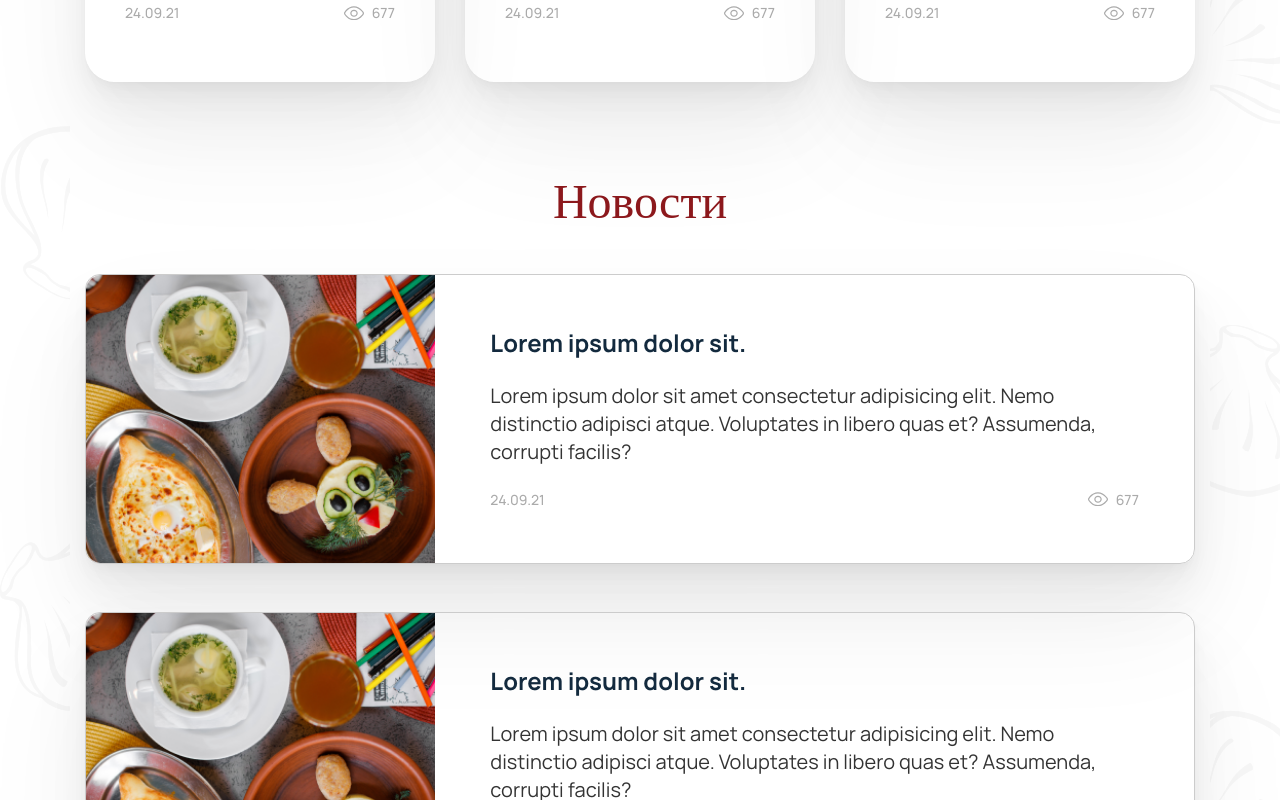
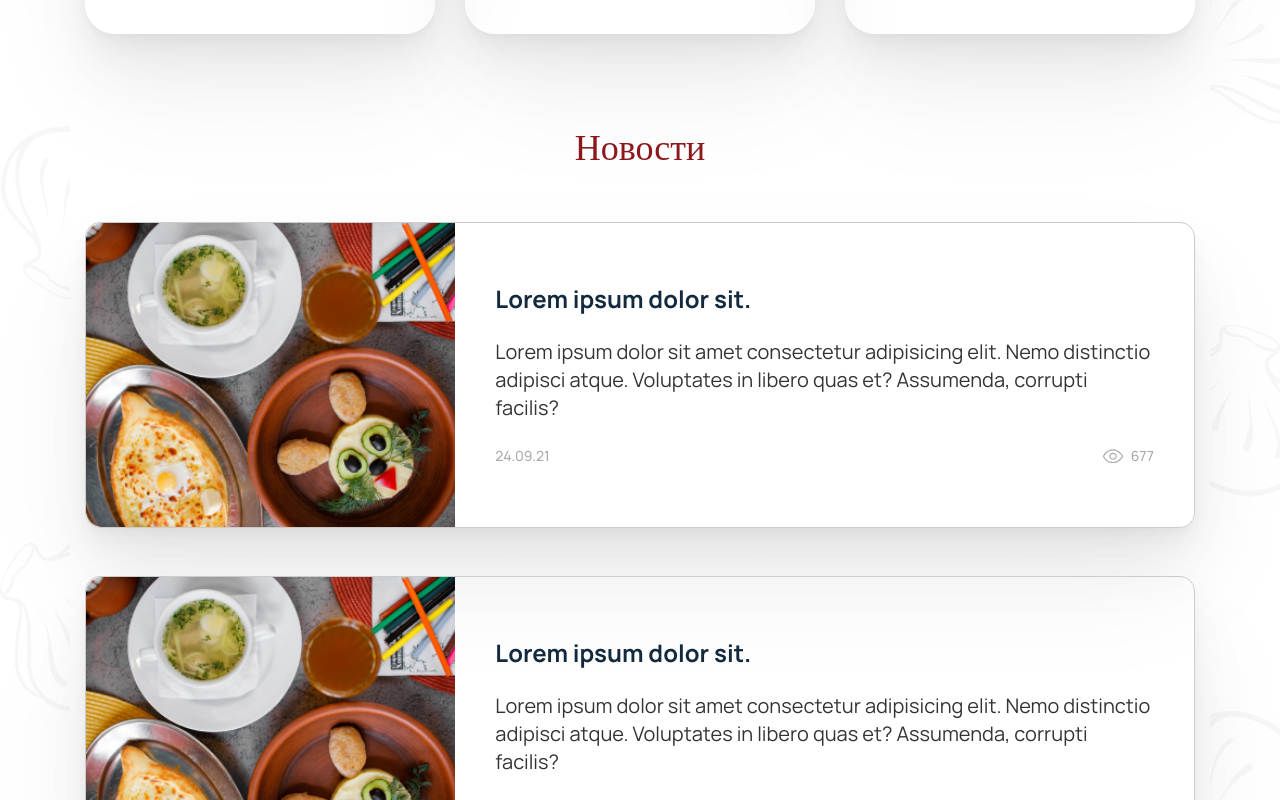
Before and after one commit to mxxnseat/landing.henkali, a React (Create React App) app: page / in a window 1280 px wide. Shown: the part 2000-2800 px from the top of the page. Built offline with nearby package versions, Linux system fonts and the light colour scheme; a web font is replaced by a local one.

Commit message:
немного адаптива

```diff
--- a/src/components/news/Item.jsx
+++ b/src/components/news/Item.jsx
@@ -2,11 +2,11 @@ import {Info} from "../reused/Info";
 
 export function NewsItem(){
     return (
-        <div className="col-12 d-flex news__item pl-0">
-            <div className="news__image col-4 pl-0">
+        <div className="col-12 d-flex flex-wrap news__item pl-md-0 px-0">
+            <div className="news__image col-md-4 col-12 pl-md-0 px-0">
                 <img src={require("../../assets/img/news_stub.png").default} alt="Изображения новости" />
             </div>
-            <div className="news__content d-flex flex-column justify-content-center col-8">
+            <div className="news__content d-flex flex-column justify-content-center col-md-8 col-12">
                 <div className="subtitle news__title">Lorem ipsum dolor sit.</div>
                 <div className="text news__text">
                     Lorem ipsum dolor sit amet consectetur adipisicing elit. Nemo distinctio adipisci atque. Voluptates in libero quas et? Assumenda, corrupti facilis?
--- a/src/components/news/index.jsx
+++ b/src/components/news/index.jsx
@@ -7,7 +7,7 @@ export function News() {
                 <h2 className="text-red heading">
                     Новости
                 </h2>
-                <div className="new__list">
+                <div className="new__list d-flex flex-wrap justify-content-center">
                     <NewsItem />
                     <NewsItem />
                     <NewsItem />
--- a/src/components/raffles/Item.jsx
+++ b/src/components/raffles/Item.jsx
@@ -2,7 +2,7 @@ import {Info} from "../reused/Info";
 
 export function RaffleItem(){
     return (
-        <div className="raffles__item col-4 px-0">
+        <div className="raffles__item col-md-4 col-12 px-0">
             <div className="raffles__image">
                 <img src={require("../../assets/img/raffles_stub.png").default} alt="Картинка розыгрышей и акций" />
             </div>
--- a/src/components/raffles/index.jsx
+++ b/src/components/raffles/index.jsx
@@ -7,7 +7,7 @@ export function Raffles() {
                 <h2 className="heading">
                     Розыгрыши и <span className="text-red">акции</span>
                 </h2>
-                <div className="raffles__list d-flex justify-content-between">
+                <div className="raffles__list d-flex flex-wrap justify-content-md-between justify-content-center">
                     <RaffleItem />
                     <RaffleItem />
                     <RaffleItem />
--- a/src/scss/_news.scss
+++ b/src/scss/_news.scss
@@ -9,6 +9,7 @@
         }
     }
     &__item{
+        overflow: hidden;
         border: 1px solid $greyC;
         box-shadow: 0px 60px 121px rgba(0, 0, 0, 0.05), 0px 38.8889px 70.8634px rgba(0, 0, 0, 0.037963), 0px 23.1111px 38.5407px rgba(0, 0, 0, 0.0303704), 0px 12px 19.6625px rgba(0, 0, 0, 0.025), 0px 4.88889px 9.85926px rgba(0, 0, 0, 0.0196296), 0px 1.11111px 4.76157px rgba(0, 0, 0, 0.012037);
         border-radius: 15px;
@@ -29,3 +30,14 @@
         margin: 24px 0;
     }
 }
+
+@media screen and (min-width: 320px) and (max-width: 768px){
+    .news{
+        &__item{
+            max-width: 350px;
+        }
+        &__text{
+            font-size: 18px;
+        }
+    }
+}
--- a/src/scss/_raffles.scss
+++ b/src/scss/_raffles.scss
@@ -34,3 +34,12 @@
         max-height: 154px;
     }
 }
+
+
+@media screen and (min-width: 375px) and (max-width: 768px){
+    .raffles{
+        &__item{
+            margin-bottom: 48px;
+        }
+    }
+}
--- a/src/scss/index.scss
+++ b/src/scss/index.scss
@@ -31,7 +31,7 @@ h1{
     text-align: initial;
 }
 h2{
-    font-size: 48px;
+    font-size: 36px;
 }
 h3{
     font-size: 42px;
```
